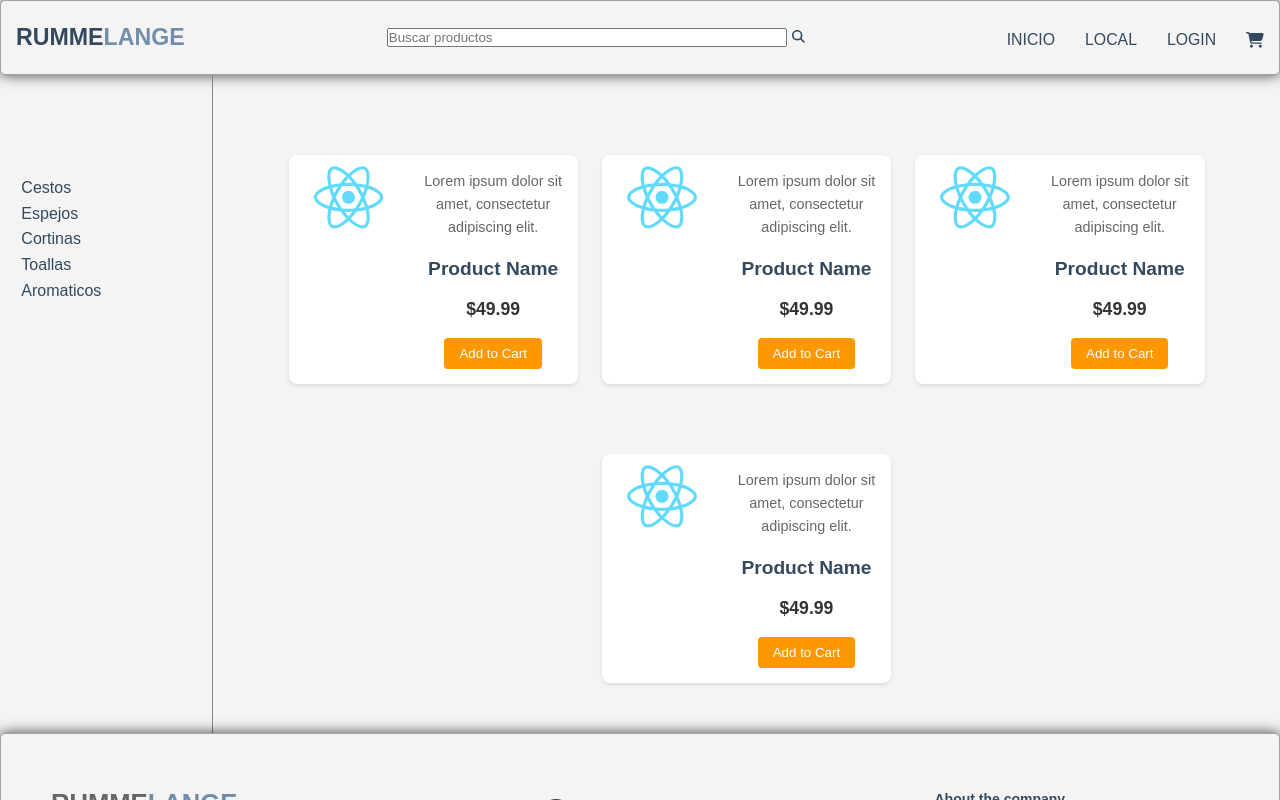
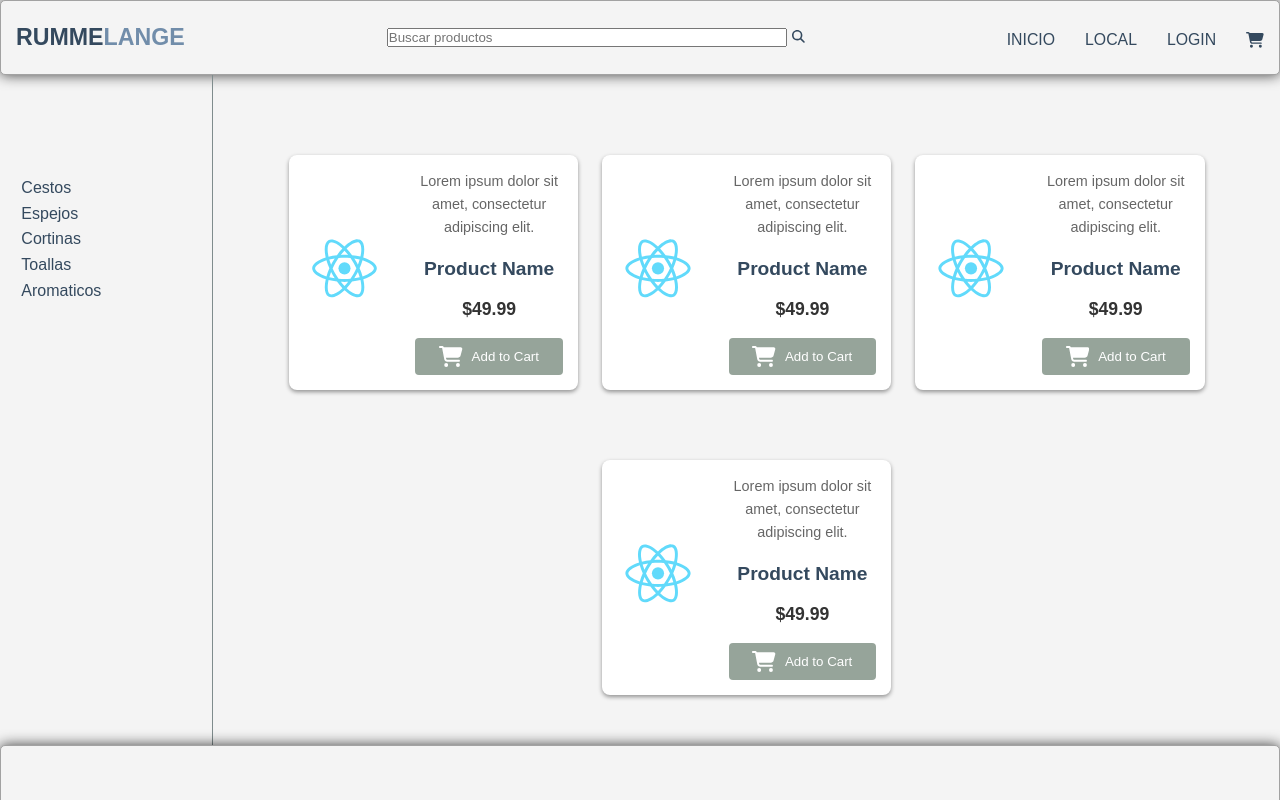
Before and after one commit to Woles-Dev/Rummelange, a React (Create React App) app: page / in a window 1280 px wide. Shown: the top 800 px of the page. Built offline with nearby package versions, Linux system fonts and the light colour scheme; the HTML template or start-up script is replaced by a standard one.

Commit message:
falta mejorar visual1

```diff
--- a/src/Assets/css/products.css
+++ b/src/Assets/css/products.css
@@ -18,45 +18,22 @@ main {
     padding: 30px;
 }
 
-.btn-danger, .cart-i{
+/* Product CARD */
 
-    height:30px;
-    font-size:12px;
-
-}
-
-.cart {
-    display: flex;
-    justify-content: center;
-    align-items: center;
-    margin: 0 auto;
-    width: 70%;
-}
-.btn-danger{
-    padding: 7.5px;
-}
-
-/* .product-card{
-    width:350px;
-    height:370px;
-    border: dotted 2px gray;
-    padding: 30px;
-}
-*/
 .product-card {
     display: flex;
     background-color: #fff;
     border-radius: 8px;
-    box-shadow: 0 2px 4px rgba(0, 0, 0, 0.1);
+    box-shadow: 0 2px 4px rgba(0, 0, 0, 0.4);
     overflow: hidden;
     max-width: 300px;
     margin: 20px auto;
+    align-items: center;
 }
-
 
 .product-image img {
     width: 100%;
-    height: auto;
+    height: 100%;
 }
 
 .product-info {
@@ -81,30 +58,26 @@ main {
     margin: 0 0 15px;
 }
 
+.cart-i{
+    width: 20%
+}
+
 .add-to-cart-btn {
-    background-color: #ff9800;
+    background-color: #96a49a;
     color: #fff;
     border: none;
     padding: 8px 15px;
     border-radius: 4px;
     cursor: pointer;
     transition: background-color 0.3s;
+    display: flex;
+    justify-content: space-evenly;
+    align-items: center;
 }
 
 .add-to-cart-btn:hover {
     background-color: #f57c00;
 }
-
-.main-headline {
-
-}
-/*
-.old {
-    text-decoration: line-through;
-    font-style: italic;
-
-}
-*/
 
 @media (max-width: 880px) {
     .product-container {
--- a/src/views/components/subcomponents/AddToCart.js
+++ b/src/views/components/subcomponents/AddToCart.js
@@ -6,7 +6,13 @@ import { faCartShopping } from '@fortawesome/free-solid-svg-icons'
 
 function AddToCart() {
     return (
-        <button class="add-to-cart-btn">Add to Cart</button>
+        <div class="cart">
+
+            <button class="add-to-cart-btn">
+            <FontAwesomeIcon icon={faCartShopping} class="cart-i"/>
+            <p>Add to Cart</p>
+            </button>
+        </div>
     )
 }
 
```
Lines whose indentation alone changed are shown as unchanged.
